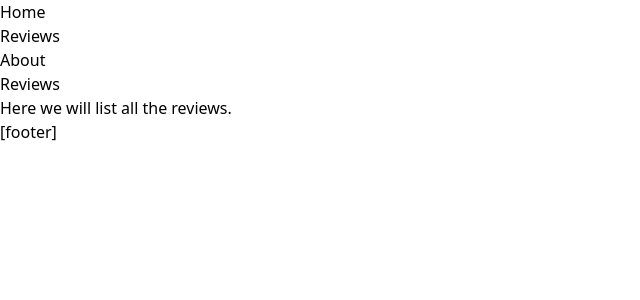
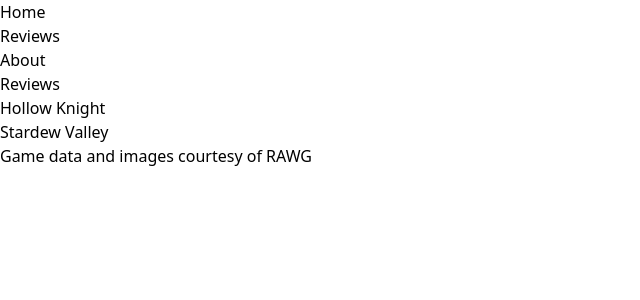
Before and after one commit to newdevmike22/next-review, a Next.js app in the folder next-reviews/: page /reviews in a window 1280 px wide. Shown: the top 300 px of the page, without its empty margins (0-640 px from the left). Built offline with nearby package versions, Linux system fonts and the light colour scheme.

Commit message:
Branch 4
Updated the navbar and added links to the reviews page.

```diff
--- a/next-reviews/src/app/layout.jsx
+++ b/next-reviews/src/app/layout.jsx
@@ -15,7 +15,7 @@
                 <Link href='/reviews'>Reviews</Link>
               </li>
               <li>
-                <Link href='/about'>About</Link>
+                <Link href='/about' prefetch={false}>About</Link>
               </li>
             </ul>
           </nav>
@@ -24,7 +24,7 @@
           {children}
         </main>
         <footer>
-          [footer]
+          Game data and images courtesy of <a href='https://rawg.io/' target='_blank'>RAWG</a>
         </footer>
       </body>
     </html>
--- a/next-reviews/src/app/reviews/page.jsx
+++ b/next-reviews/src/app/reviews/page.jsx
@@ -1,11 +1,17 @@
+import Link from 'next/link';
 
 export default function ReviewsPage() {
     return (
       <>
         <h1>Reviews</h1>
-        <p>
-          Here we will list all the reviews.
-        </p>
+        <ul>
+          <li>
+              <Link href='reviews/hollow-knight'>Hollow Knight</Link>
+          </li>
+          <li>
+              <Link href='reviews/stardew-valley'>Stardew Valley</Link>
+          </li>
+        </ul>
       </>
     )
   }
```
